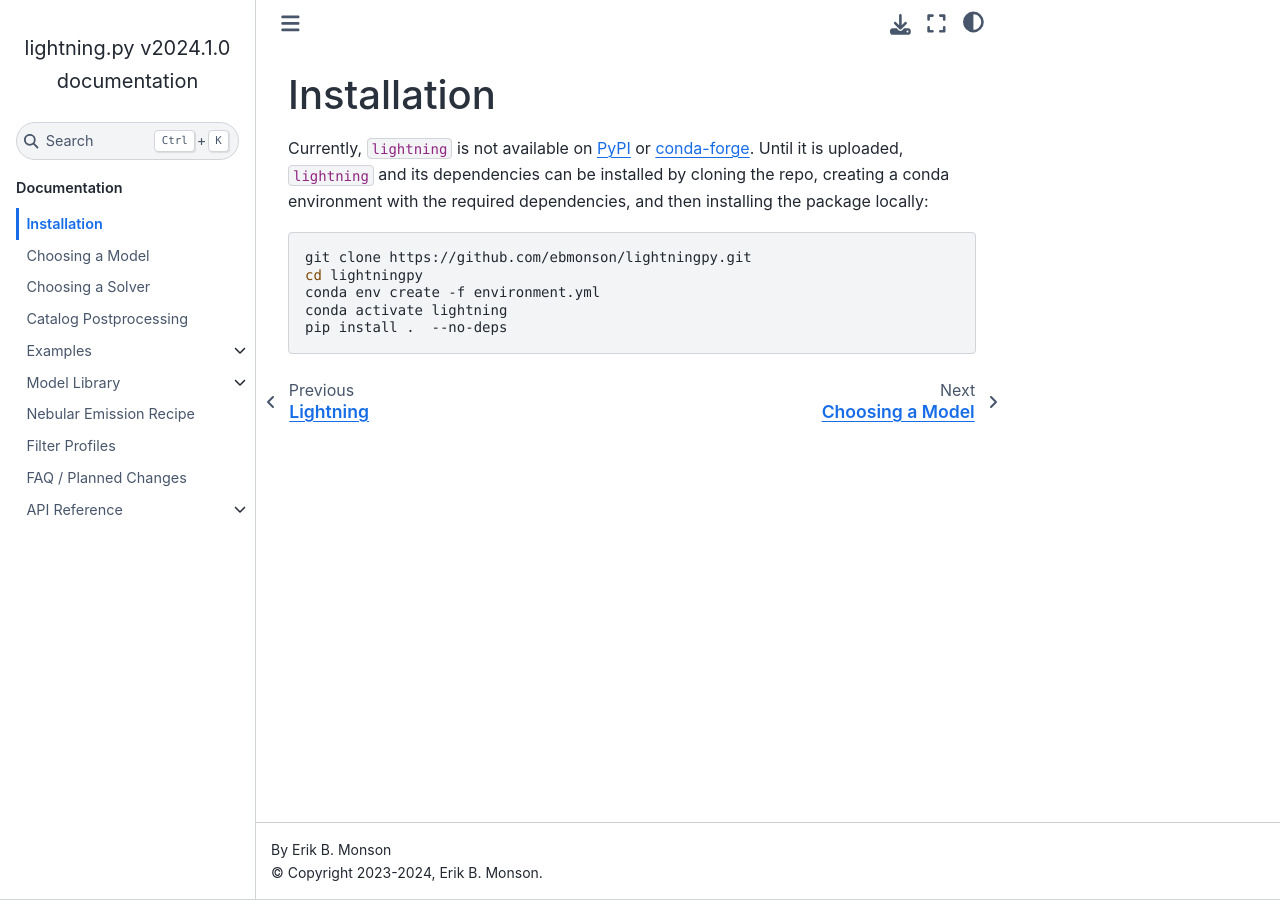
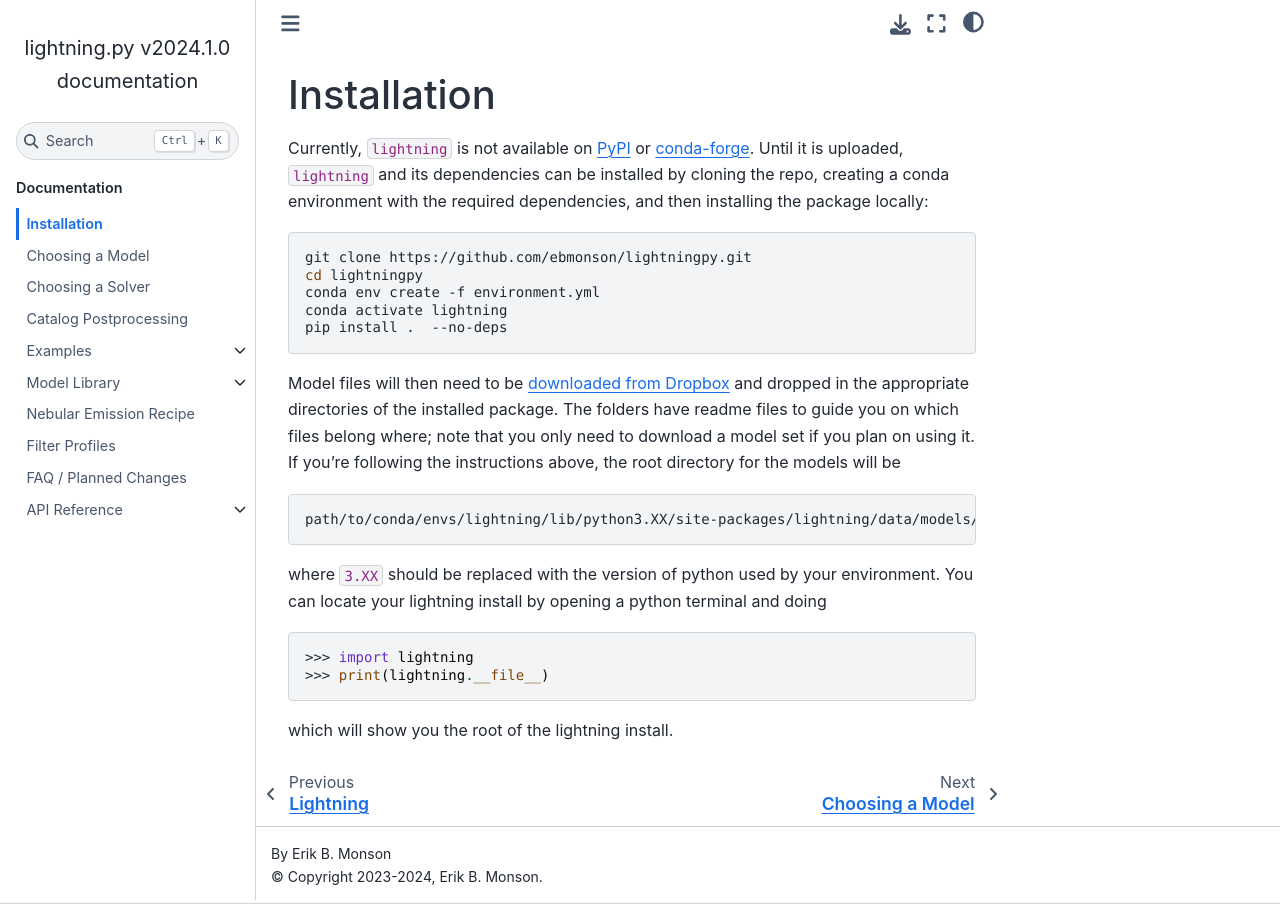
Before and after one commit to ebmonson/lightningpy, a Sphinx documentation site: the page built from docs/source/installation.rst, in a window 1280 px wide. Built offline with Sphinx 7.4.7 and the Sphinx Book theme 1.1.4, drawn with Linux system fonts in a browser that asks for light colours; pages that are not in the unit, such as notebooks, are missing from menus.

Commit message:
Add readthedocs links and update install instructions

```diff
--- a/docs/source/installation.rst
+++ b/docs/source/installation.rst
@@ -12,3 +12,20 @@ environment with the required dependencies, and then installing the package loca
     conda env create -f environment.yml
     conda activate lightning
     pip install .  --no-deps
+
+Model files will then need to be `downloaded from Dropbox`_ and dropped in the appropriate directories of the
+installed package. The folders have readme files to guide you on which files belong where; note that you only need to
+download a model set if you plan on using it. If you're following the instructions above, the root directory for the models will be
+
+.. code-block:: bash
+
+    path/to/conda/envs/lightning/lib/python3.XX/site-packages/lightning/data/models/
+
+where ``3.XX`` should be replaced with the version of python used by your environment. You can locate your lightning install by opening a python terminal and doing
+
+>>> import lightning
+>>> print(lightning.__file__)
+
+which will show you the root of the lightning install.
+
+.. _downloaded from Dropbox: https://www.dropbox.com/scl/fo/is74ra0tc1t0jdo4dsntm/ADDNjrtxro2euqCWmYrCO0Y?rlkey=9v113nb8rqgl5zul6xawuwdde&st=kzgq6kxr&dl=0
```
Also changed, not shown: README.md (+20 -3 lines).
